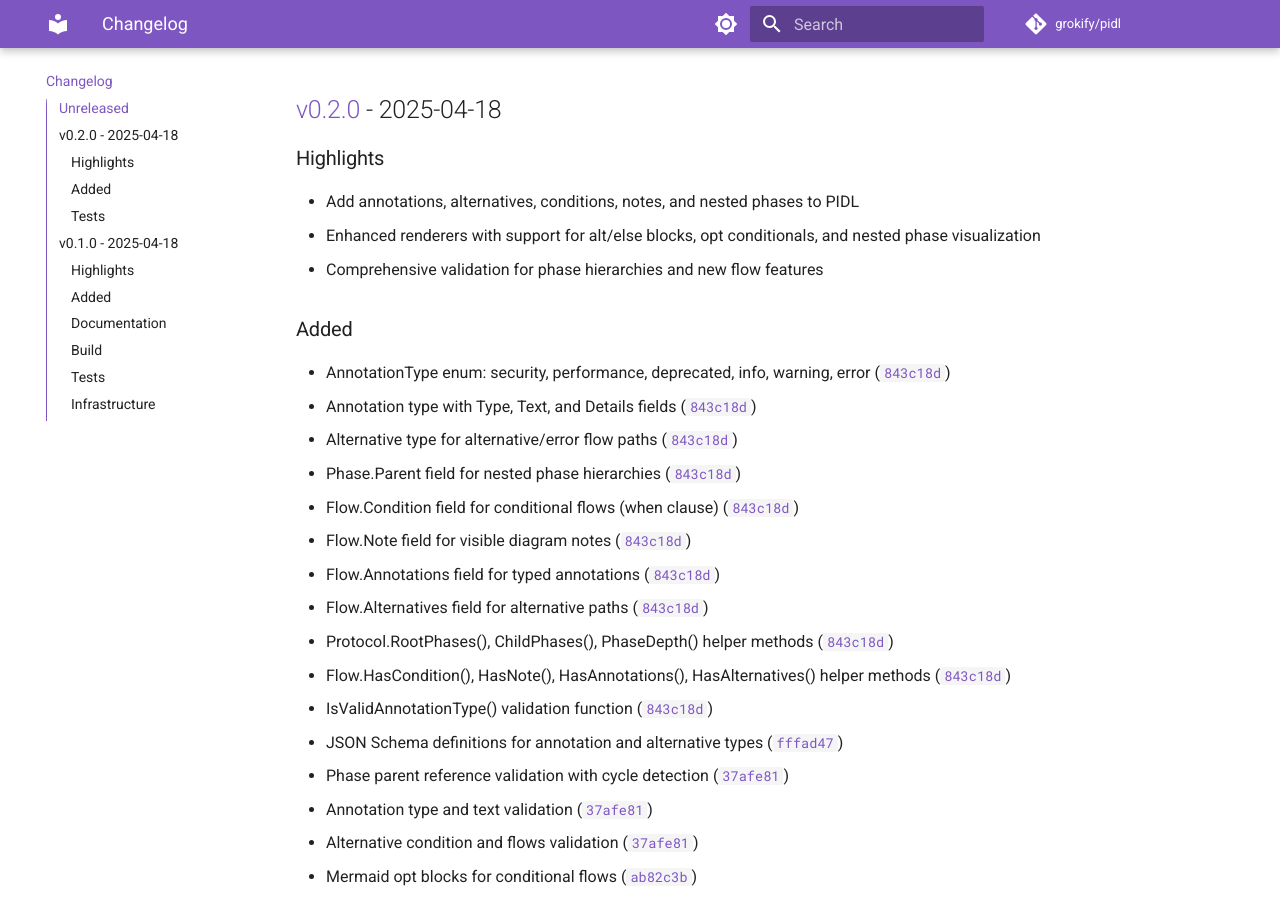
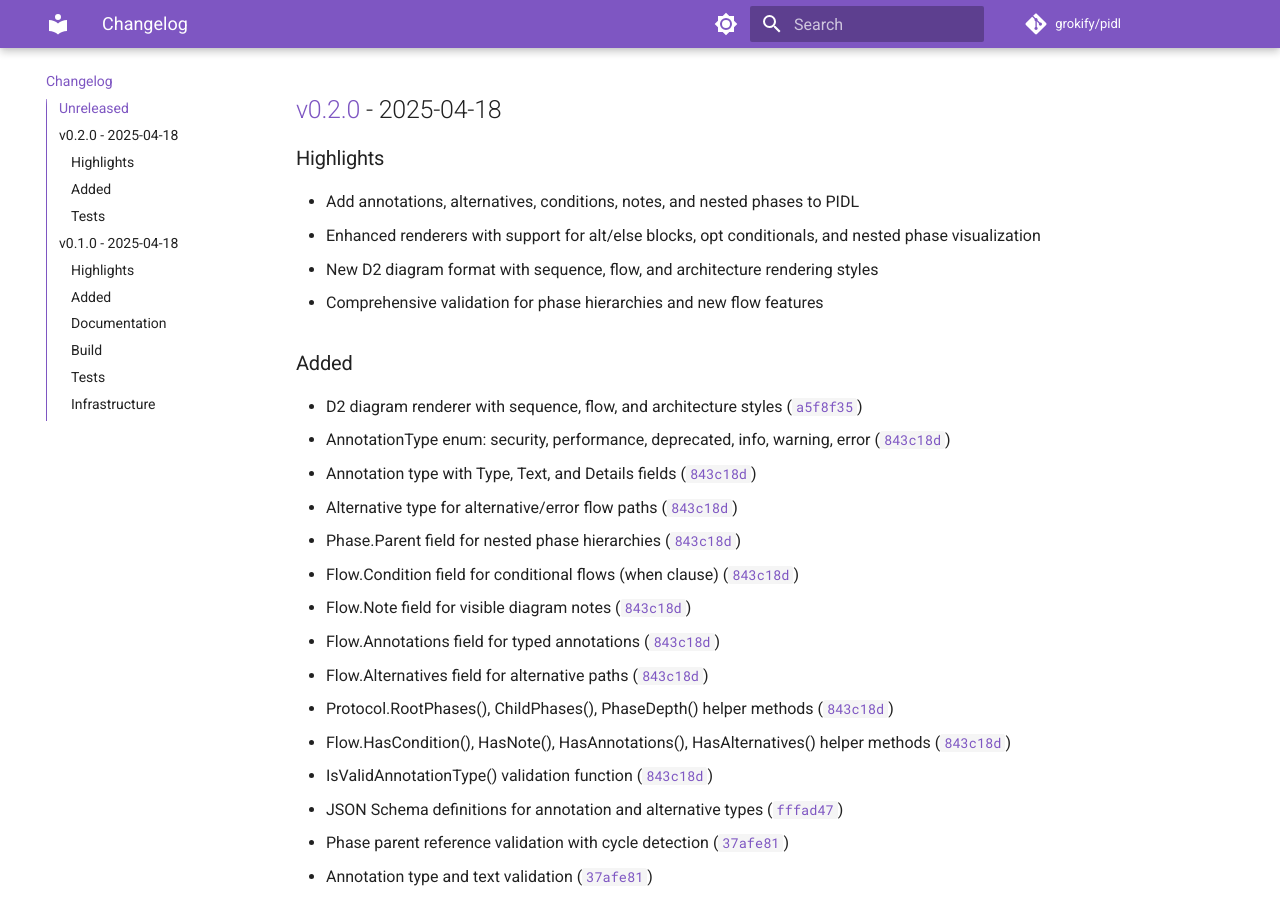
Before and after one commit to grokify/pidl, an MkDocs documentation site: the page built from docs/CHANGELOG.md, in a window 1280 px wide and 900 px high, scrolled down 343 px. Built offline with MkDocs 1.6.1 and Material for MkDocs 9.7.7, drawn with Linux system fonts in a browser that asks for light colours; comment, search, counter and statistics services are not loaded.

Commit message:
docs(changelog): add D2 renderer to v0.2.0 release
The D2 diagram renderer was added in a5f8f35 after v0.1.0 was documented.
It is now properly included in the v0.2.0 release notes.

Co-Authored-By: Claude Opus 4.5 <noreply@anthropic.com>

```diff
--- a/CHANGELOG.json
+++ b/CHANGELOG.json
@@ -12,9 +12,11 @@
       "highlights": [
         { "description": "Add annotations, alternatives, conditions, notes, and nested phases to PIDL" },
         { "description": "Enhanced renderers with support for alt/else blocks, opt conditionals, and nested phase visualization" },
+        { "description": "New D2 diagram format with sequence, flow, and architecture rendering styles" },
         { "description": "Comprehensive validation for phase hierarchies and new flow features" }
       ],
       "added": [
+        { "description": "D2 diagram renderer with sequence, flow, and architecture styles", "commit": "a5f8f35" },
         { "description": "AnnotationType enum: security, performance, deprecated, info, warning, error", "commit": "843c18d" },
         { "description": "Annotation type with Type, Text, and Details fields", "commit": "843c18d" },
         { "description": "Alternative type for alternative/error flow paths", "commit": "843c18d" },
--- a/docs/CHANGELOG.md
+++ b/docs/CHANGELOG.md
@@ -15,10 +15,12 @@ and this changelog is generated by [Structured Changelog](https://github.com/gro
 
 - Add annotations, alternatives, conditions, notes, and nested phases to PIDL
 - Enhanced renderers with support for alt/else blocks, opt conditionals, and nested phase visualization
+- New D2 diagram format with sequence, flow, and architecture rendering styles
 - Comprehensive validation for phase hierarchies and new flow features
 
 ### Added
 
+- D2 diagram renderer with sequence, flow, and architecture styles ([`a5f8f35`](https://github.com/grokify/pidl/commit/a5f8f35))
 - AnnotationType enum: security, performance, deprecated, info, warning, error ([`843c18d`](https://github.com/grokify/pidl/commit/843c18d))
 - Annotation type with Type, Text, and Details fields ([`843c18d`](https://github.com/grokify/pidl/commit/843c18d))
 - Alternative type for alternative/error flow paths ([`843c18d`](https://github.com/grokify/pidl/commit/843c18d))
```
Also changed, not shown: 1 other file.
